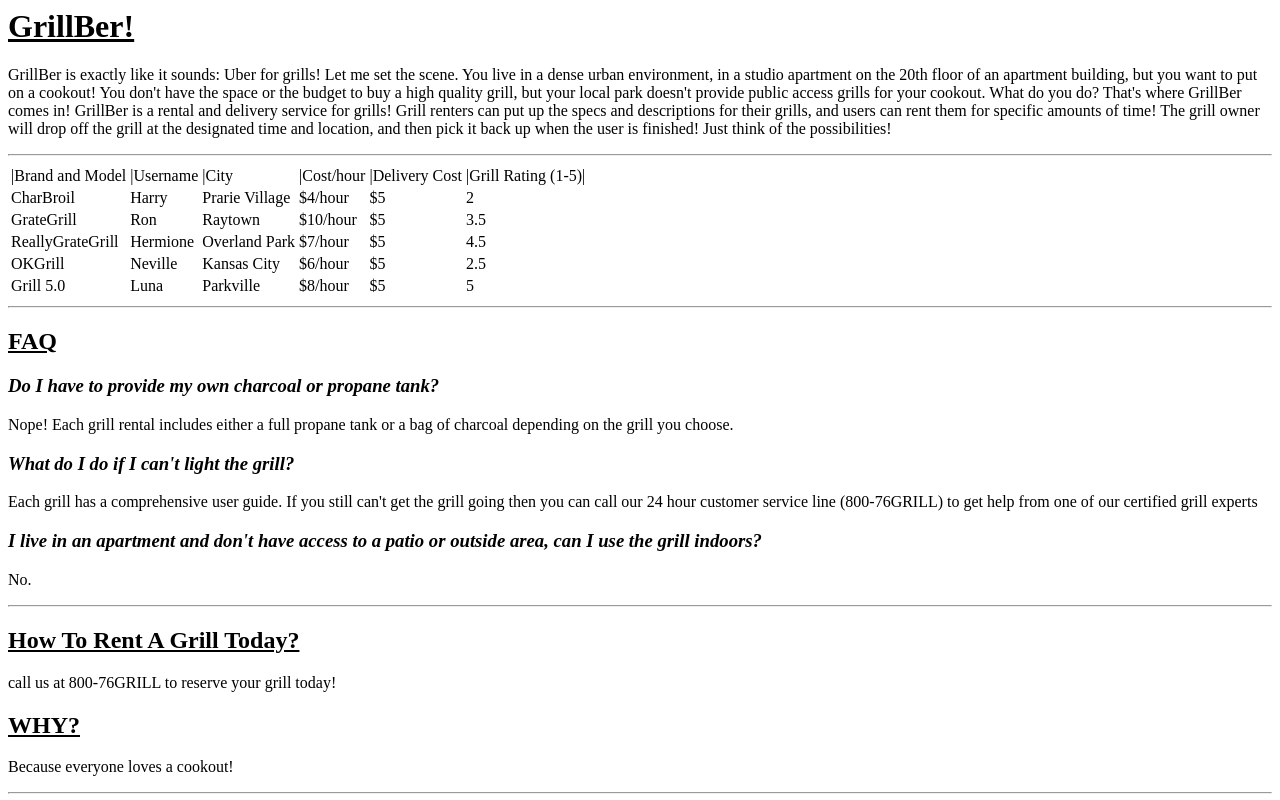
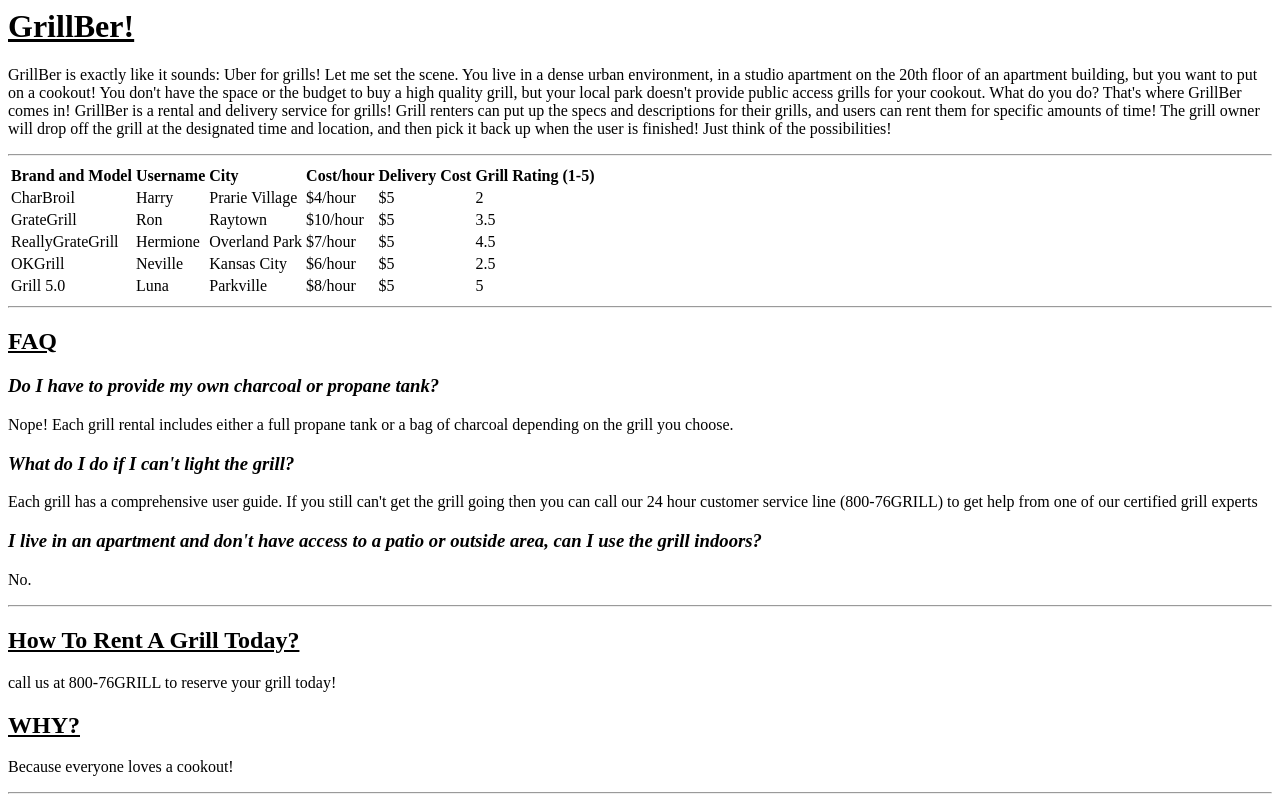
Before and after one commit to kayla802/GrillBers, a plain HTML site: page index.html in a window 1280 px wide. Shown: the top 800 px of the page. Drawn offline with Linux system fonts and the light colour scheme.

Commit message:
added bolded headers again

```diff
--- a/index.html
+++ b/index.html
@@ -4,14 +4,14 @@
 <hr>
 <table>
     <thead>
-        <tr><strong>
-            <td>|Brand and Model</td>
-            <td>|Username</td>
-            <td>|City</td>
-            <td>|Cost/hour</td>
-            <td>|Delivery Cost</strong></td>
-            <td>|Grill Rating (1-5)|</td>
-        </strong></tr>
+        <tr style="font-weight: bold">
+            <td>Brand and Model</td>
+            <td>Username</td>
+            <td>City</td>
+            <td>Cost/hour</td>
+            <td>Delivery Cost</strong></td>
+            <td>Grill Rating (1-5)</td>
+        </tr style="font-weight: bold">
     </thead>
     <tbody>
         <tr>
```
